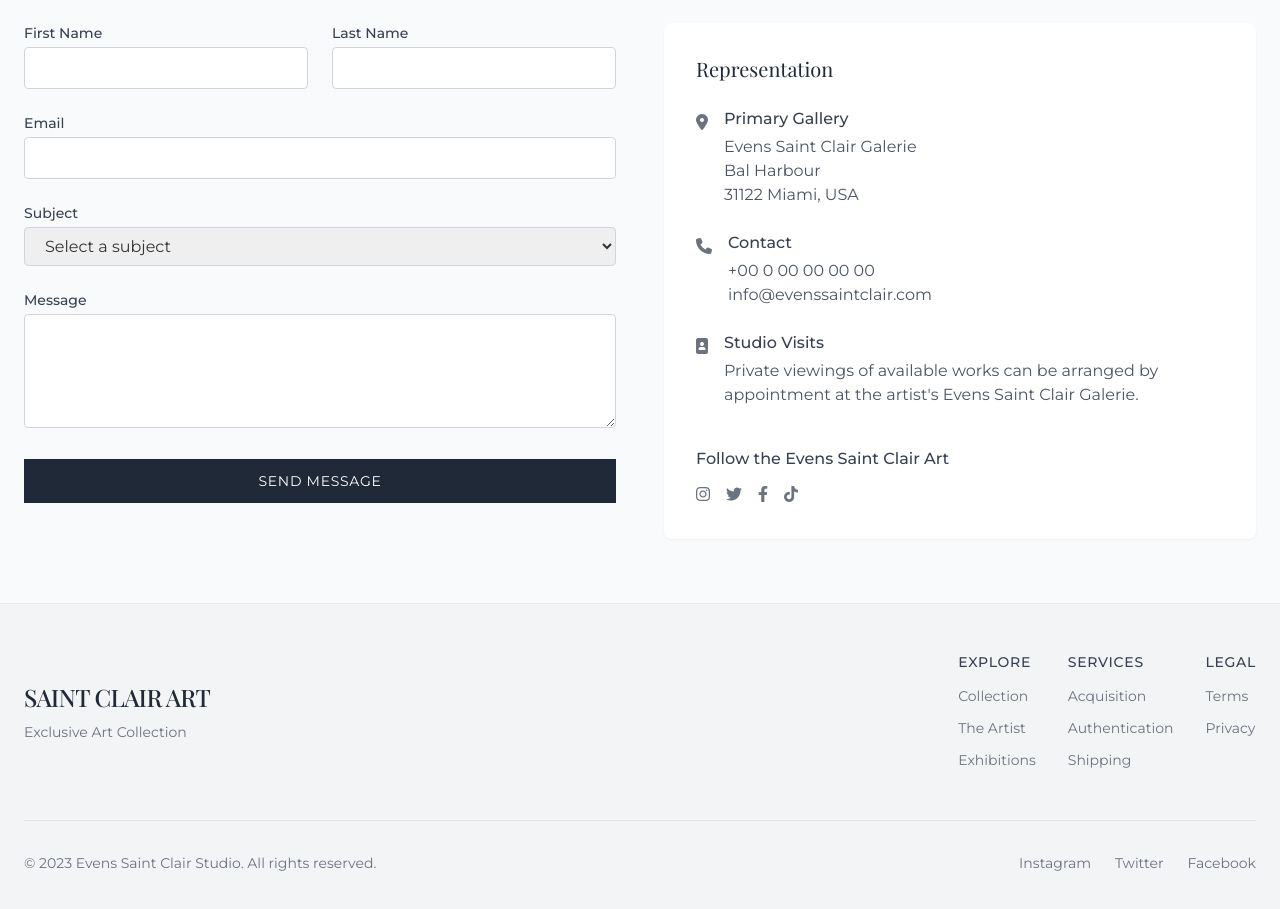
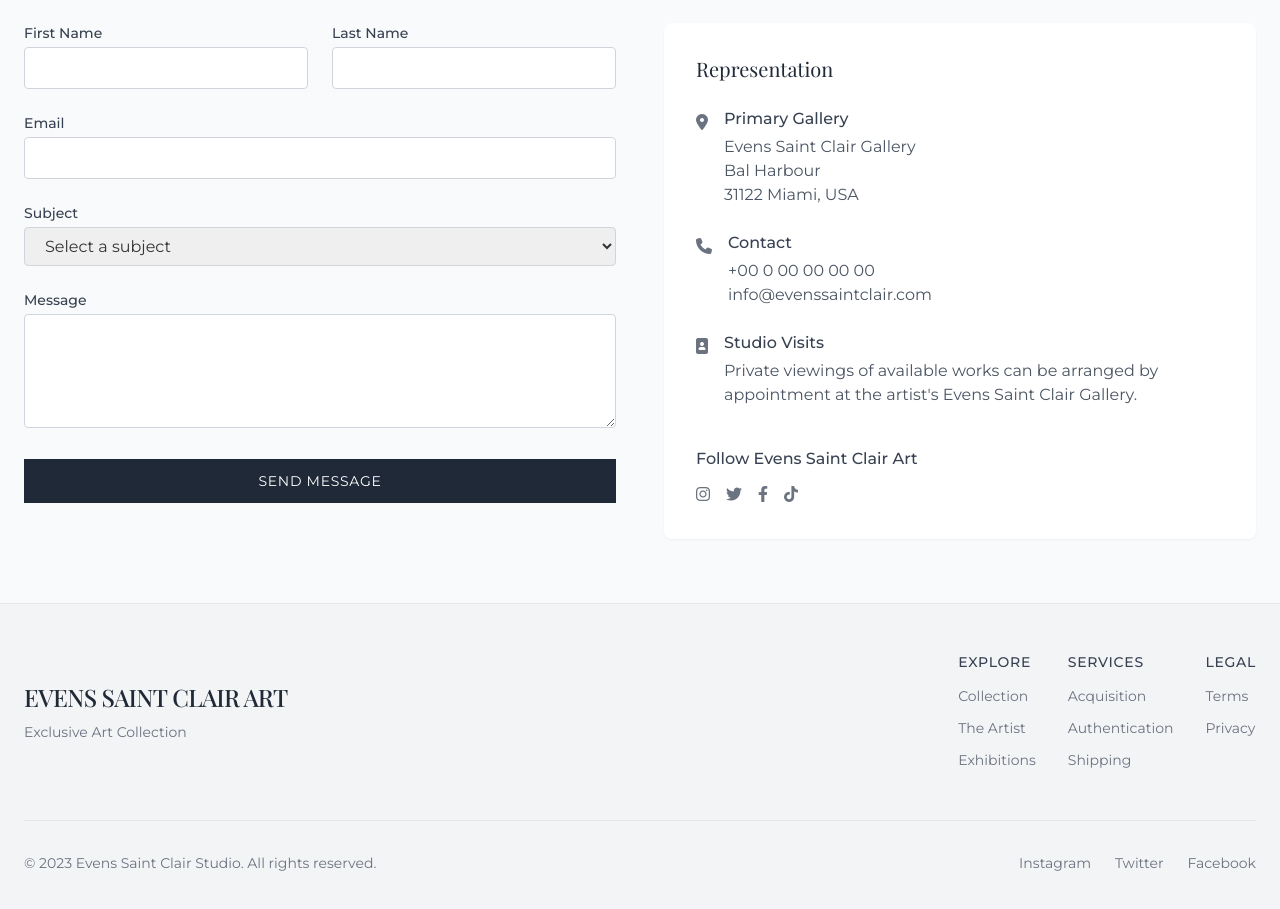
Before and after one commit to MiguelCedeno7/ART, a plain HTML site: page index.html in a window 1280 px wide. Shown: the part 3480-4389 px from the top of the page. Drawn offline with nearby package versions, Linux system fonts and the light colour scheme.

Commit message:
Update index.html

```diff
--- a/index.html
+++ b/index.html
@@ -408,7 +408,7 @@
                                 </div>
                                 <div>
                                     <h4 class="text-gray-700 font-medium mb-1">Primary Gallery</h4>
-                                    <p class="text-gray-600">Evens Saint Clair Galerie <br> Bal Harbour<br>31122 Miami, USA</p>
+                                    <p class="text-gray-600">Evens Saint Clair Gallery <br> Bal Harbour<br>31122 Miami, USA</p>
                                 </div>
                             </div>
 
@@ -429,13 +429,13 @@
                                 <div>
                                     <h4 class="text-gray-700 font-medium mb-1">Studio Visits</h4>
                                     <p class="text-gray-600">
-                                        Private viewings of available works can be arranged by appointment at the artist's Evens Saint Clair Galerie.
+                                        Private viewings of available works can be arranged by appointment at the artist's Evens Saint Clair Gallery.
                                     </p>
                                 </div>
                             </div>
 
                             <div class="pt-4">
-                                <h4 class="text-gray-700 font-medium mb-3">Follow the Evens Saint Clair Art</h4>
+                                <h4 class="text-gray-700 font-medium mb-3">Follow Evens Saint Clair Art</h4>
                                 <div class="flex space-x-4">
                                     <a href="#" class="text-gray-500 hover:text-gray-800">
                                         <i class="fab fa-instagram"></i>
@@ -463,7 +463,7 @@
         <div class="max-w-7xl mx-auto">
             <div class="flex flex-col md:flex-row justify-between items-center">
                 <div class="mb-6 md:mb-0">
-                    <a href="#" class="playfair text-2xl font-medium tracking-tight text-gray-800">SAINT CLAIR ART</a>
+                    <a href="#" class="playfair text-2xl font-medium tracking-tight text-gray-800">EVENS SAINT CLAIR ART</a>
                     <p class="text-gray-500 text-sm mt-2">Exclusive Art Collection</p>
                 </div>
 
```
